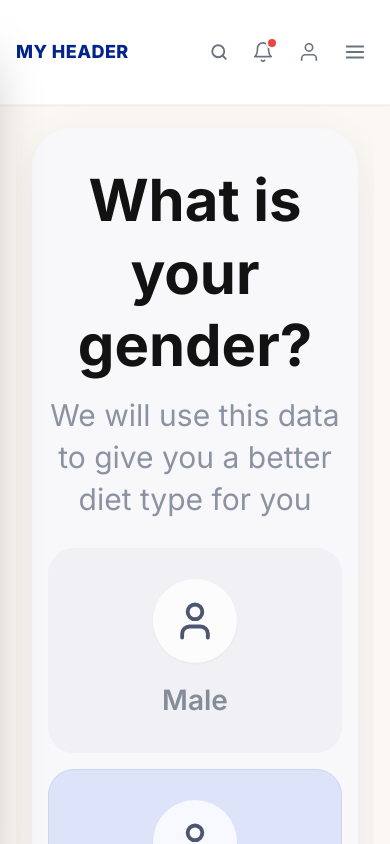
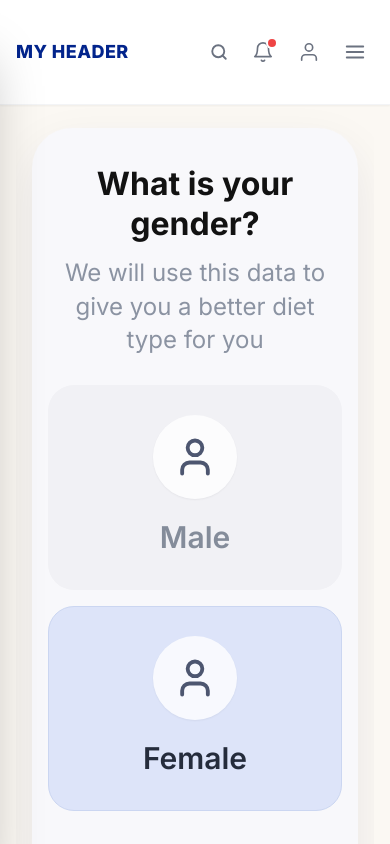
Before and after one commit to shahjalal-labs/sanazshahin_frontend, a Next.js app: page /protein-calculator in a window 390 px wide. Shown: the top 844 px of the page. Built offline with nearby package versions, Linux system fonts and the light colour scheme; no server answers.

Commit message:
modify the design and text size

```diff
--- a/src/components/GroceryList/GroceryList.tsx
+++ b/src/components/GroceryList/GroceryList.tsx
@@ -30,10 +30,10 @@ function GroceryList() {
   return (
     <section className="mx-auto w-full max-w-[1180px] pb-10 pt-[104px]">
       <div className="px-4 sm:px-6">
-        <h1 className="text-[42px] font-bold leading-none text-[#131313] sm:text-[48px]">
+        <h1 className="text-[32px] font-bold leading-none text-[#131313] md:text-[35px] ">
           Grocery list
         </h1>
-        <p className="mt-4 text-[31px] font-medium leading-tight text-[#FF3A32] [font-size:clamp(18px,1.6vw,31px)]">
+        <p className="mt-4 text-xl font-medium leading-tight text-[#FF3A32] ">
           **Choose recipes to make grocery list
         </p>
 
--- a/src/components/ProteinCalculator/ProteinCalculator.tsx
+++ b/src/components/ProteinCalculator/ProteinCalculator.tsx
@@ -68,7 +68,7 @@ function GenderCard({
         <User className="h-11 w-11" strokeWidth={2.1} />
       </div>
       <span
-        className={`text-[38px] font-semibold [font-size:clamp(28px,2.1vw,38px)] ${selected ? "text-[#252C3C]" : "text-[#848C9A]"}`}
+        className={`text-[30px] font-semibold  ${selected ? "text-[#252C3C]" : "text-[#848C9A]"}`}
       >
         {label}
       </span>
@@ -138,10 +138,10 @@ function ProteinCalculator() {
           {step === 1 ? (
             <div className="mx-auto flex min-h-[660px] w-full max-w-[840px] flex-col">
               <div className="pt-3 text-center">
-                <h1 className="text-[58px] font-bold leading-tight text-[#121212] ">
+                <h1 className="text-[32px] font-bold leading-tight text-[#121212] ">
                   What is your gender?
                 </h1>
-                <p className="mx-auto mt-3 max-w-[440px] text-[30px] leading-[1.4] text-[#8B93A2]">
+                <p className="mx-auto mt-3 max-w-[440px] text-[24px] leading-[1.4] text-[#8B93A2]">
                   We will use this data to give you a better diet type for you
                 </p>
               </div>
@@ -168,10 +168,10 @@ function ProteinCalculator() {
           {step === 2 ? (
             <div className="mx-auto w-full max-w-[760px]">
               <div className="pt-2 text-center">
-                <h2 className="text-[58px] font-bold leading-tight text-[#121212] ">
+                <h2 className="text-[32px] font-bold leading-tight text-[#121212] ">
                   Your current weight
                 </h2>
-                <p className="mx-auto mt-3 max-w-[420px] text-[30px] leading-[1.4] text-[#8B93A2]">
+                <p className="mx-auto mt-3 max-w-[420px] text-[24px] leading-[1.4] text-[#8B93A2]">
                   We will use this data to give you a better diet type for you
                 </p>
 
@@ -179,7 +179,7 @@ function ProteinCalculator() {
                   <button
                     type="button"
                     onClick={() => setUnit("kg")}
-                    className={`h-12 min-w-[82px] rounded-full px-4 text-[30px] font-semibold transition-colors [font-size:clamp(18px,1.55vw,30px)] ${
+                    className={`h-12 min-w-[82px] rounded-full px-4 text-[24px] font-semibold transition-colors  ${
                       unit === "kg"
                         ? "bg-[#0E2F97] text-white"
                         : "text-[#8B93A2]"
@@ -190,7 +190,7 @@ function ProteinCalculator() {
                   <button
                     type="button"
                     onClick={() => setUnit("lb")}
-                    className={`h-12 min-w-[82px] rounded-full px-4 text-[30px] font-semibold transition-colors [font-size:clamp(18px,1.55vw,30px)] ${
+                    className={`h-12 min-w-[82px] rounded-full px-4 text-[24px] font-semibold transition-colors  ${
                       unit === "lb"
                         ? "bg-[#0E2F97] text-white"
                         : "text-[#8B93A2]"
```
